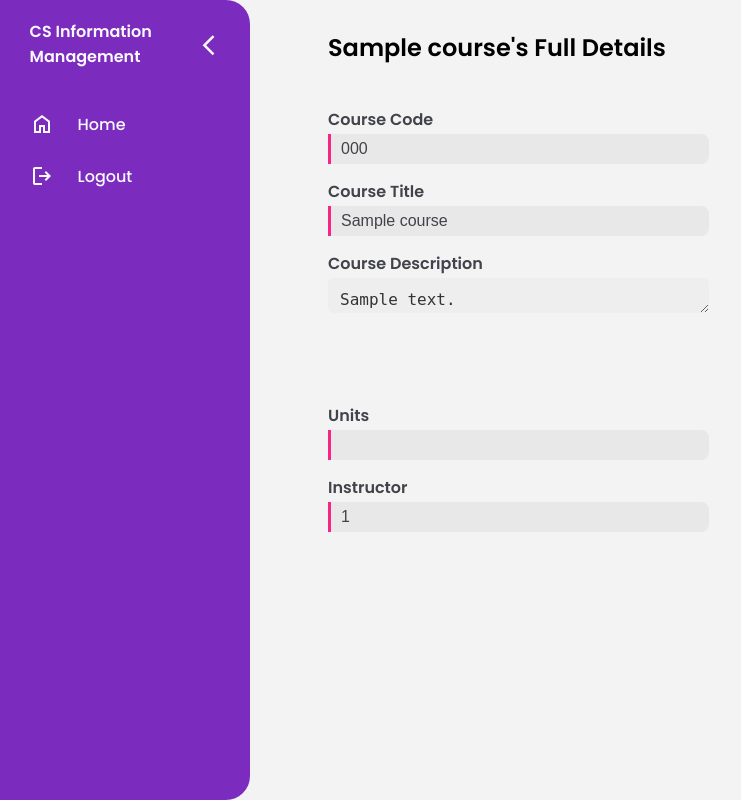
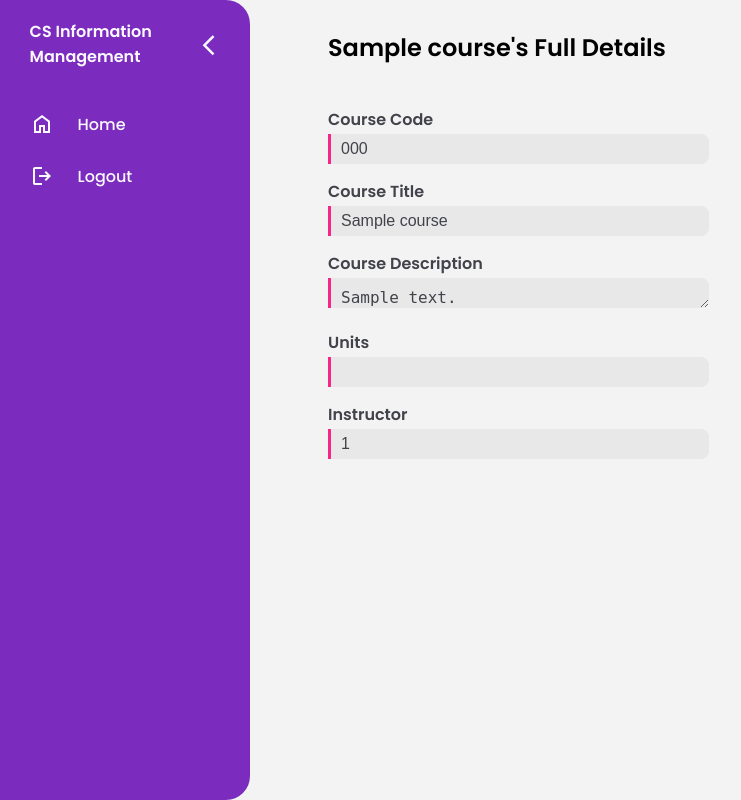
Before and after one commit to Gabrielkaos/CS_IMS, a Django app: page /subject_info/1 in a window 1280 px wide. Shown: the whole page, without its empty margins (0-741 px from the left). Run offline with Django 4.2, Linux system fonts and the light colour scheme; tables that the repository leaves empty hold one stand-in row (values such as "Sample post"); some libraries are stand-ins or nearby versions.

Commit message:
Fix subject info UI

```diff
--- a/IMS_app/static/IMS_app/css/modal.css
+++ b/IMS_app/static/IMS_app/css/modal.css
@@ -244,7 +244,6 @@
 }
 
 /* Input, Select, and Textarea Fields */
-.other-student-form-container textarea,
 .subject-modal-content textarea,
 .subject-modal-content input,
 .modal-content input  {
--- a/IMS_app/templates/IMS_app/subject_info.html
+++ b/IMS_app/templates/IMS_app/subject_info.html
@@ -15,9 +15,7 @@
       <label>Course Description</label>
       <textarea rows="3">{{course.description}}</textarea>
     </div>
-  </div>
 
-  <div class="container" style="grid-area: box2">
     <div class="form-group">
       <label>Units</label>
       <input type="number" value="{{ course.uunits }}" readonly />
```
